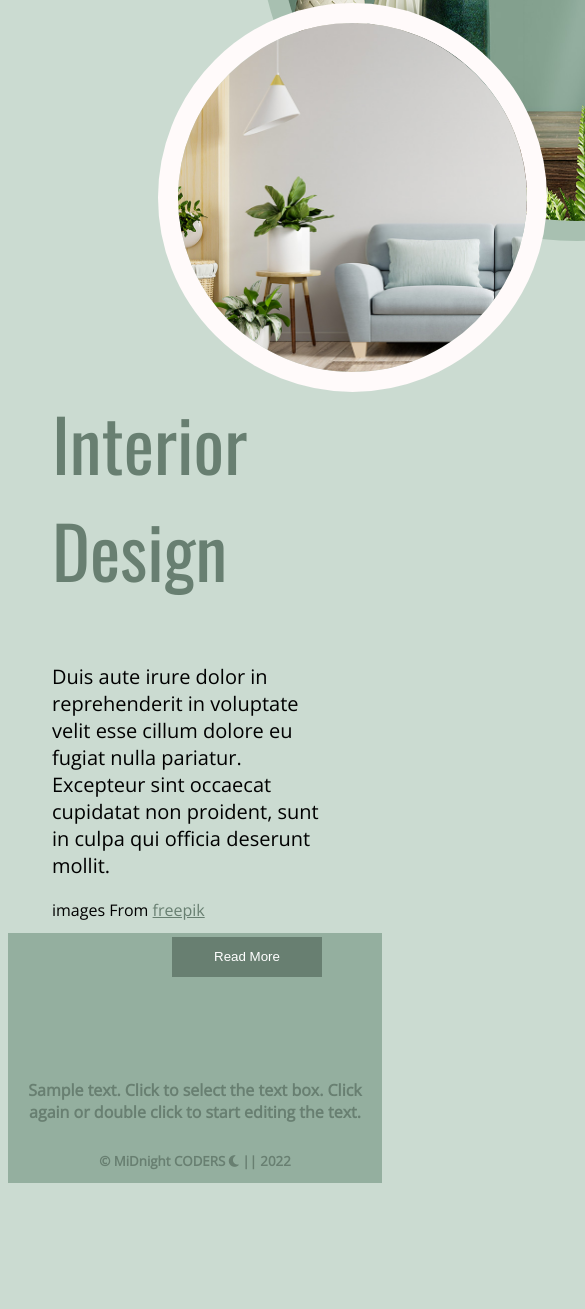
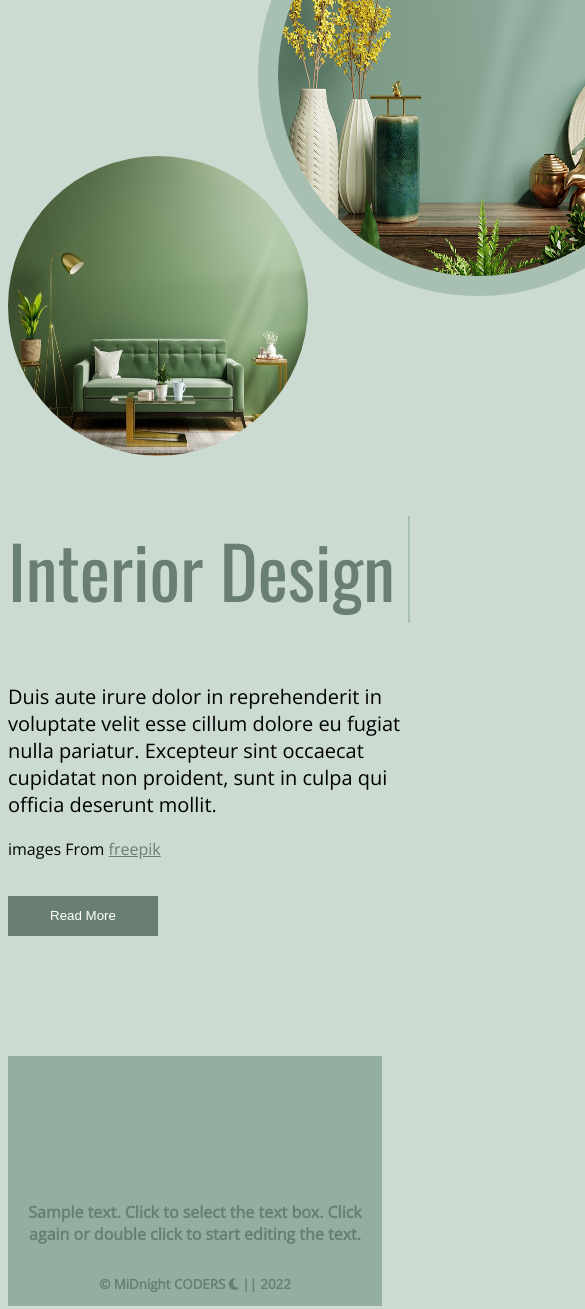
Before and after one commit to AnindyaBaul/Interior-Design, a plain HTML site: page index.html in a window 390 px wide. Shown: the part 652-1961 px from the top of the page, 585 px wide, since content can reach past the window. Before the commit the page ends 1843 px from the top, so only its background shows below. Drawn offline with nearby package versions, Linux system fonts and the light colour scheme.

Commit message:
Animation Added

```diff
--- a/index.html
+++ b/index.html
@@ -18,23 +18,15 @@
 </head>
 
 <body>
-    <h1>TEST!!!!</h1>
+    <!-- TOP SECTION start -->
     <section class="section1 ">
-
-
-
-
-
         <div class=" div2 round">
             <img class="round" src="./image/bn.jpg" alt="">
-
         </div>
-
 
         <div class=" div3 round">
 
         </div>
-
 
         <div class=" div4 round">
 
@@ -43,11 +35,10 @@
         <div class=" div1 round">
             <img class="round" src="./image/gh.jpg" alt="">
         </div>
+    </section>
+    <!-- TOP SECTION end -->
 
-
-
-    </section>
-
+    <!-- BOTTOM SECTION start -->
     <section class="section2  flex">
 
         <div class=" div5 round">
@@ -75,14 +66,12 @@
                 Read More
             </button>
 
-
-
         </div>
 
+    </section>
+    <!-- BOTTOM SECTION end -->
 
-
-    </section>
-
+    <!-- FOOTER start -->
     <footer>
 
         <p style="text-align: center;">
@@ -99,7 +88,7 @@
          </small>
 
     </footer>
-
+    <!-- FOOTER end -->
 </body>
 
 </html>
--- a/style.css
+++ b/style.css
@@ -1,57 +1,90 @@
-
-
+/* ANIMATIONS */
 @keyframes stb {
     0% {
         transform: rotate(0deg) scale(0);
         opacity: 0;
-
     }
-
     100% {
         transform: rotate(360deg) scale(1);
         opacity: 1;
-
+    }
+}
+@keyframes swipeLeft {
+    0%{
+        right: 1000px;
+    }
+    100%{
+        right: 0;
+    }
+}
+@keyframes swipeUp {
+    0%{
+        top: 1000px;
+    }
+    100%{
+        top: 0;
+    }
+}
+@keyframes swipeDown {
+    0%{
+        transform: scale(5);
+        opacity: 0.2;
+    }
+    100%{
 
     }
 }
+@keyframes type {
+    to{
+        left: 100%;
+        width: 0;
+    }
+}
+@keyframes blink {
+    0%{
+        border-left: 2px solid #A8C0B1 ;
+    }
+    100%{
+        border-left: 2px solid;
+        opacity: 1;
 
+    }
+}
+/*
+~~~~~~~~~~~~~~~~~~~~~~~~~~
+*/
+/*~~~~ TEST CLASSES ~~~~*/
+.border {
+    border: 3px solid red;
+}
+.flex {
+    display: flex;
+}
+.round {
+    border-radius: 50%;
+}
+/* -------------------- */
 
+/*~~~~~~~~~~~~~~~~~~~~~~~
+   BODY ELEMENTS CLASSES
+~~~~~~~~~~~~~~~~~~~~~~~~~*/
 body {
     font-family: 'Open Sans', sans-serif;
     background-color: #CBDBD1;
 }
-
 .section1 {
-
-
     position: relative;
     margin-top: 100px;
     height: 700px;
     padding-right: 250px;
-
-
 }
-
 .section1 div {
     position: absolute;
-}
-
-.border {
-    border: 3px solid red;
-}
-
-.flex {
-    display: flex;
-}
-
-.round {
-    border-radius: 50%;
 }
 
 img {
     width: 100%;
 }
-
 .div1 {
     animation: round 3s ease,
         stb 2s ease-in-out;
@@ -60,15 +93,11 @@ img {
     border: 20px solid snow;
     top: 400px;
     left: 150px;
-
 }
-
 .div1 img {
     height: 100%;
 }
-
 .div2 {
-
     animation: round 3s ease,
         stb 2s ease-in-out;
     height: 598px;
@@ -76,32 +105,27 @@ img {
     border: 20px solid #A8C0B1;
     left: 250px;
 }
-
 .div2 img {
     height: 100%;
 }
+.div3 {
 
-.div3 {
-    /* animation: round 3s ease,
-    stb 2s ease-in-out ; */
     height: 80px;
     width: 80px;
     border: 25px solid #687F71;
     left: 900px;
     top: 50px;
+    animation: swipeDown 2s ease-in-out 0s 1 forwards ;
 }
-
 .div4 {
     height: 200px;
     width: 200px;
     border: 40px solid #687F71;
     left: 950px;
     top: 400px;
-
+    animation: swipeDown 2s ease-in-out 0s 1 forwards ;
 }
-
 .section2 {
-
     position: relative;
     margin-top: 100px;
     height: 500px;
@@ -109,32 +133,24 @@ img {
     gap: 80px;
     align-items: center;
     padding-right: 60px;
-
 }
-
 .div5 {
+    position: relative;
     height: 300px;
     width: 300px;
     border: 0 solid #687F71;
-
-    top: 1000px;
-
-
-
+    /* top: 1000px; */
+    animation: swipeLeft 1500ms ease 0s 1 forwards;
 }
-
 .div5 img {
     height: 100%;
-
-
 }
-
 .text {
+    position: relative;
     width: 400px;
+    animation: swipeUp 1500ms ease-out 0s 1 forwards ;
 }
-
-h1  {
-
+h1 {
     position: relative;
     font-size: 4.5rem;
     color: #687F71;
@@ -142,26 +158,33 @@ h1  {
         sans-serif;
     font-weight: 100;
 }
-
-
-
+h1::after{
+    content: '';
+    position: absolute;
+    background-color: #CBDBD1;
+    border-left: #A8C0B1;
+    width: 100%;
+    height: 100%;
+    left: 0;
+    animation: type 2s steps(20)  forwards,
+    blink 500ms ease-in-out infinite;
+    /* border: 1px solid red; */
+}
 button {
     width: 150px;
     height: 40px;
     background-color: #687F71;
     border: 0;
     color: white;
-    margin-left: 120px
+    /* margin-left: 120px; */
+    margin-top: 20px;
+    cursor: pointer;
 }
-
 button:hover {
     background-color: #A8C0B1;
-
 }
-
-
 footer {
-    margin-top: ;
+    margin-top: 70px;
     height: 250px;
     background-color: #89a694d1;
     color: #687F71;
@@ -170,6 +193,43 @@ footer {
     flex-direction: column;
     justify-content: flex-end;
     align-items: center;
-    margin-top: 30px;
+}
+@media only screen and (max-width:992px){
+    body{
 
+    }
+    .div1{
+        width: 200px;
+        height: 200px;
+        /* position: relative; */
+        left: 100px;
+        top: 400px;
+    }
+    .section1{
+        /* height: 100px!important; */
+        margin: 0;
+        padding: 0;
+    }
+    .text{
+        /* float: right; */
+    }
+    .div2{
+        width: 400px;
+        height: 400px;
+        top: 500px;
+        right: 800px;
+    }
+    .div3,.div4{
+        display: none;
+    }
+    .section2{
+        display: block;
+        margin-bottom: 400px;
+    }
+    footer{
+        width: 100%;
+    }
 }
+                                    /*~~~~~~~~~~~~
+                                    HAPPY CODING
+                                    ~~~~~~~~~~~~*/
```
